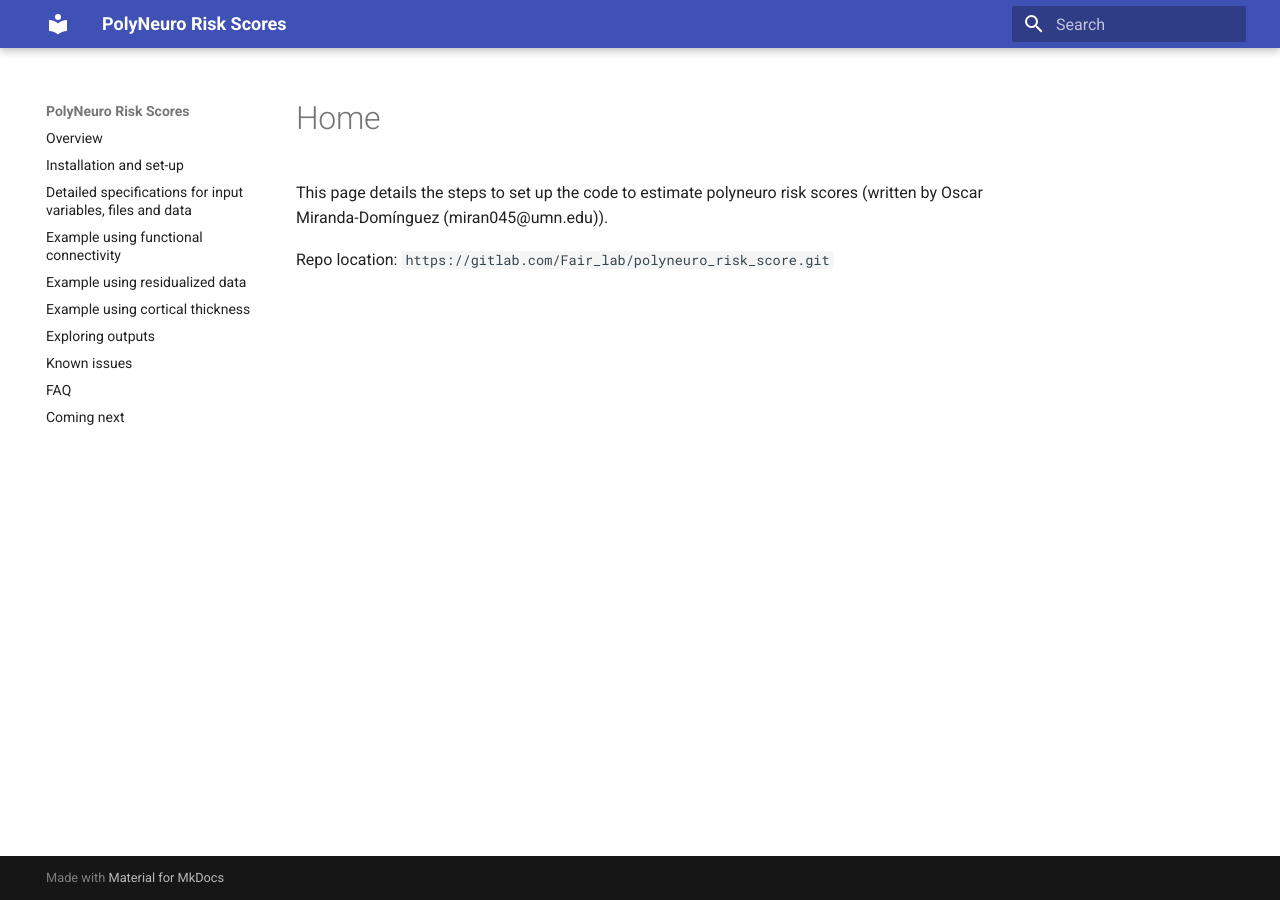
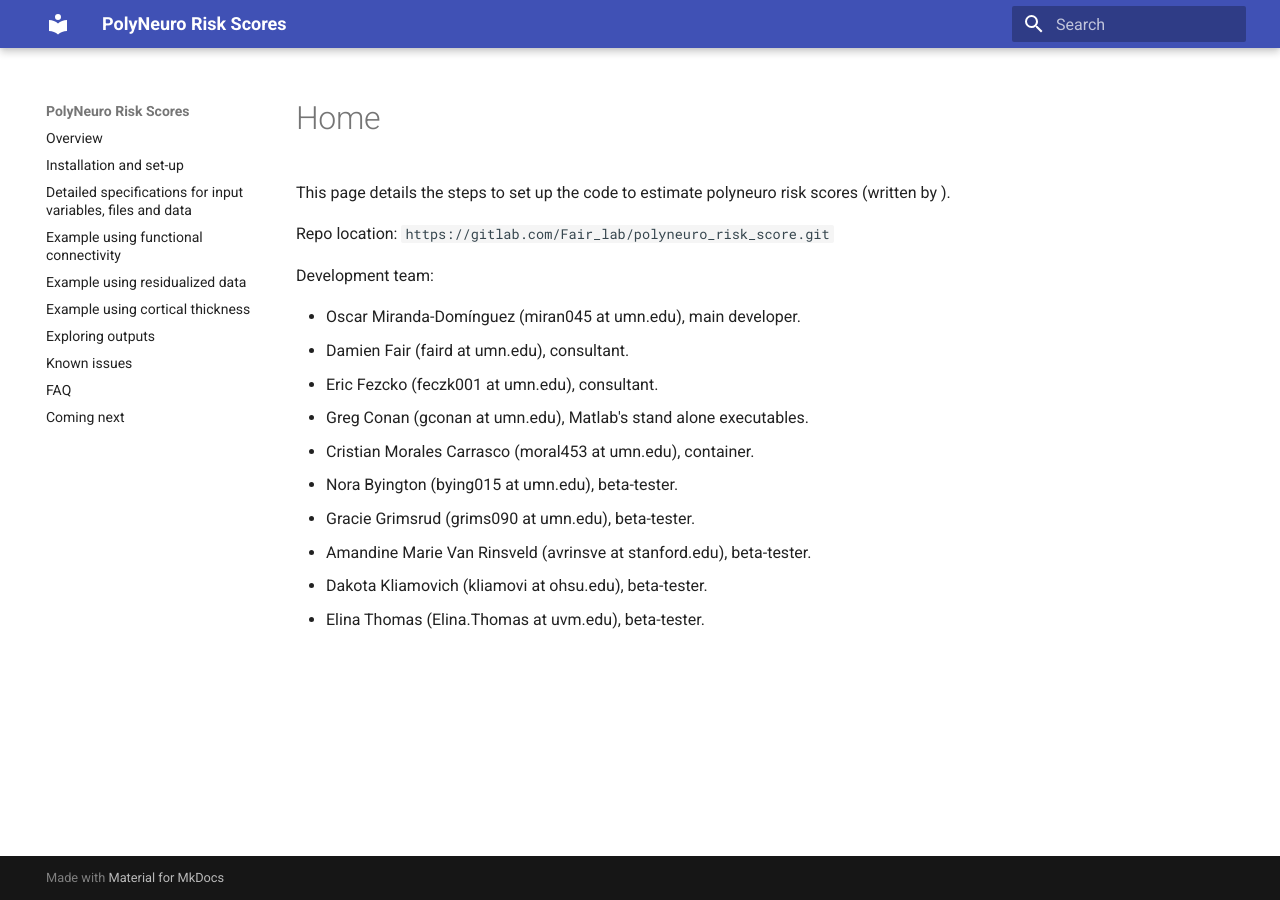
Before and after one commit to omiranda/polyneuro_risk_score, an MkDocs documentation site: the page built from docs/README.md, in a window 1280 px wide. Built offline with MkDocs 1.6.1 and Material for MkDocs 9.7.7, drawn with Linux system fonts in a browser that asks for light colours; old or Windows-style settings are respelled for this version of MkDocs.

Commit message:
Update README.md

```diff
--- a/docs/README.md
+++ b/docs/README.md
@@ -1,3 +1,16 @@
-This page details the steps to set up the code to estimate polyneuro risk scores (written by Oscar Miranda-Domínguez (miran045@umn.edu)).
+This page details the steps to set up the code to estimate polyneuro risk scores (written by ).
 
 Repo location: `https://gitlab.com/Fair_lab/polyneuro_risk_score.git`
+
+Development team:
+
+- Oscar Miranda-Domínguez (miran045 at umn.edu), main developer.
+- Damien Fair (faird at umn.edu), consultant.
+- Eric Fezcko (feczk001 at umn.edu), consultant.
+- Greg Conan (gconan at umn.edu), Matlab's stand alone executables.
+- Cristian Morales Carrasco (moral453 at umn.edu), container.
+- Nora Byington  (bying015 at umn.edu), beta-tester.
+- Gracie Grimsrud  (grims090 at umn.edu), beta-tester.
+- Amandine Marie Van Rinsveld  (avrinsve at stanford.edu), beta-tester.
+- Dakota Kliamovich  (kliamovi at ohsu.edu), beta-tester.
+- Elina Thomas  (Elina.Thomas at uvm.edu), beta-tester.
```
